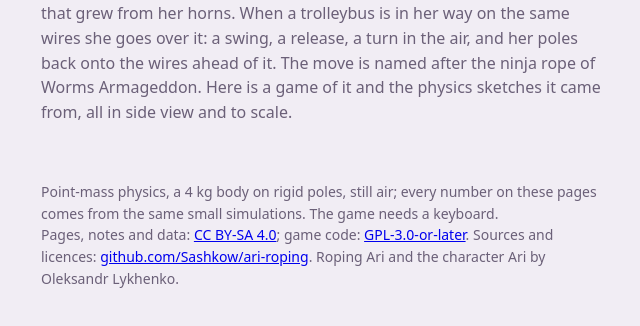
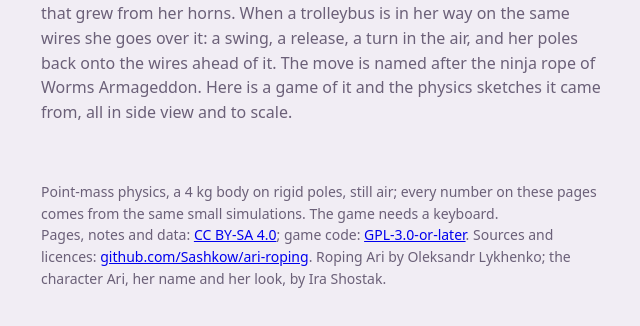
Before and after one commit to Sashkow/ari-roping, a website: page site_index.html in a window 1280 px wide. Shown: the part 130-456 px from the top of the page, without its empty margins (169-809 px from the left). Drawn offline with Linux system fonts and the light colour scheme.

Commit message:
Attribution: Ari's name and visual idea are Ira Shostak's
Co-Authored-By: Claude Fable 5.1 <noreply@anthropic.com>

```diff
--- a/site_index.html
+++ b/site_index.html
@@ -30,7 +30,7 @@
   <div class="cards">
 <!--CARDS-->
   </div>
-  <footer>Point-mass physics, a 4 kg body on rigid poles, still air; every number on these pages comes from the same small simulations. The game needs a keyboard.<br>Pages, notes and data: <a href="https://creativecommons.org/licenses/by-sa/4.0/">CC BY-SA 4.0</a>; game code: <a href="https://www.gnu.org/licenses/gpl-3.0.html">GPL-3.0-or-later</a>. Sources and licences: <a href="https://github.com/Sashkow/ari-roping">github.com/Sashkow/ari-roping</a>. Roping Ari and the character Ari by Oleksandr Lykhenko.</footer>
+  <footer>Point-mass physics, a 4 kg body on rigid poles, still air; every number on these pages comes from the same small simulations. The game needs a keyboard.<br>Pages, notes and data: <a href="https://creativecommons.org/licenses/by-sa/4.0/">CC BY-SA 4.0</a>; game code: <a href="https://www.gnu.org/licenses/gpl-3.0.html">GPL-3.0-or-later</a>. Sources and licences: <a href="https://github.com/Sashkow/ari-roping">github.com/Sashkow/ari-roping</a>. Roping Ari by Oleksandr Lykhenko; the character Ari, her name and her look, by Ira Shostak.</footer>
 </main>
 </body>
 </html>
```
Also changed, not shown: README.md.
